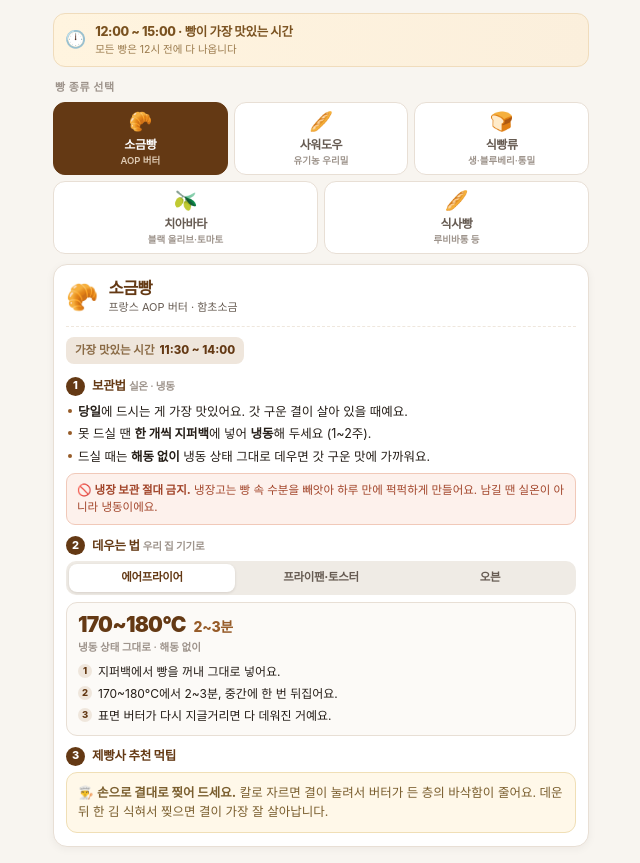
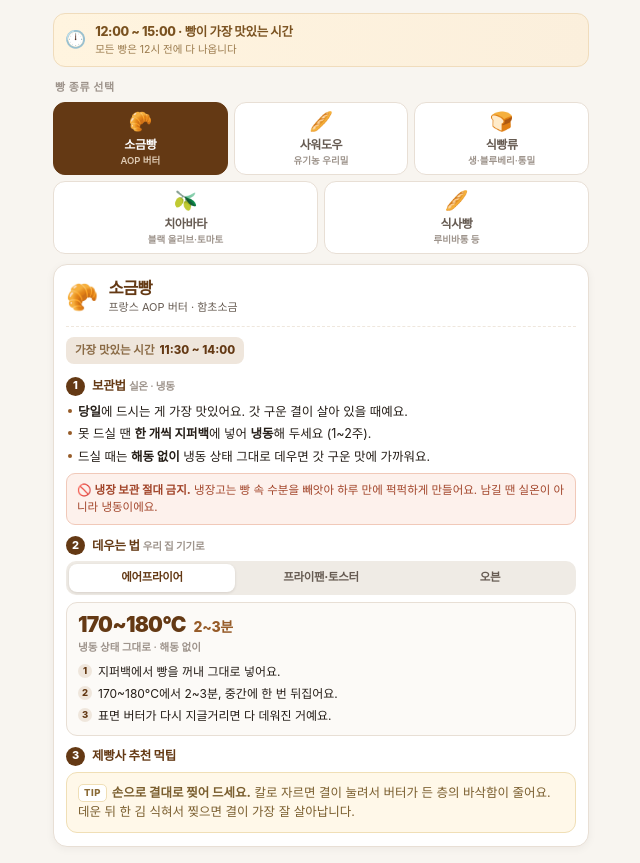
Before and after one commit to chominsoo1/bareunmill, a plain HTML site: page guide/index.html in a window 1280 px wide. Shown: the part 88-951 px from the top of the page, without its empty margins (319-959 px from the left). Drawn offline with Linux system fonts and the light colour scheme.

Commit message:
정리: /guide 먹팁 박스 이모지 대신 TIP 라벨 — 기기별 폰트에서 이모지 겹침 방지

```diff
--- a/guide/index.html
+++ b/guide/index.html
@@ -82,6 +82,7 @@
 
   .tipbox{background:var(--tip-bg);border:1px solid var(--tip-b);border-radius:11px;padding:10px 11px;font-size:12.5px;color:var(--tip-t);line-height:1.55}
   .tipbox b{font-weight:800}
+  .tiplab{display:inline-block;background:#fff;border:1px solid var(--tip-b);color:#8A6A35;font-size:9.5px;font-weight:800;letter-spacing:.5px;border-radius:5px;padding:1px 5px;margin-right:5px;vertical-align:1px}
 
   .notice{margin-top:16px}
   .promise{background:var(--card);border:1px solid var(--border);border-radius:12px;padding:12px;text-align:center}
@@ -371,7 +372,7 @@ function renderPanel() {
   // ③ 제빵사 팁
   html += '<div class="step"><div class="shead"><span class="sno">3</span>' +
     '<span class="stitle">제빵사 추천 먹팁</span></div>' +
-    '<div class="tipbox">👨‍🍳 ' + b.tip + '</div></div>';
+    '<div class="tipbox"><span class="tiplab">TIP</span>' + b.tip + '</div></div>';
 
   panel.innerHTML = html;
 }
```
